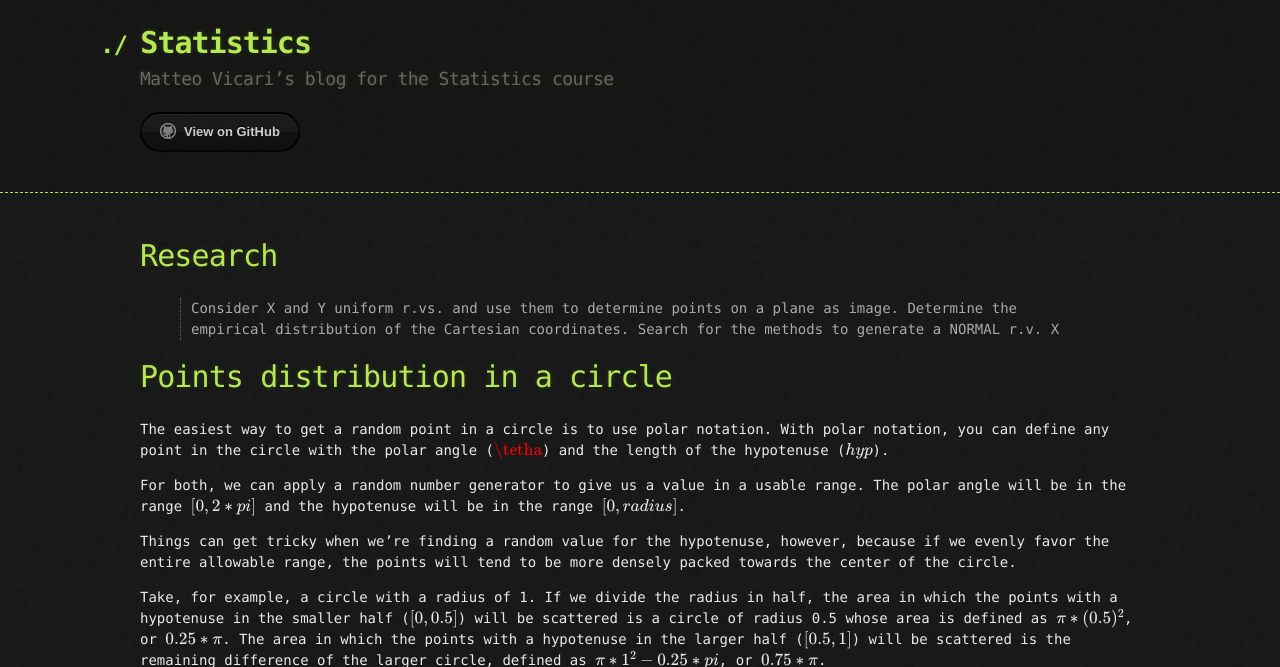
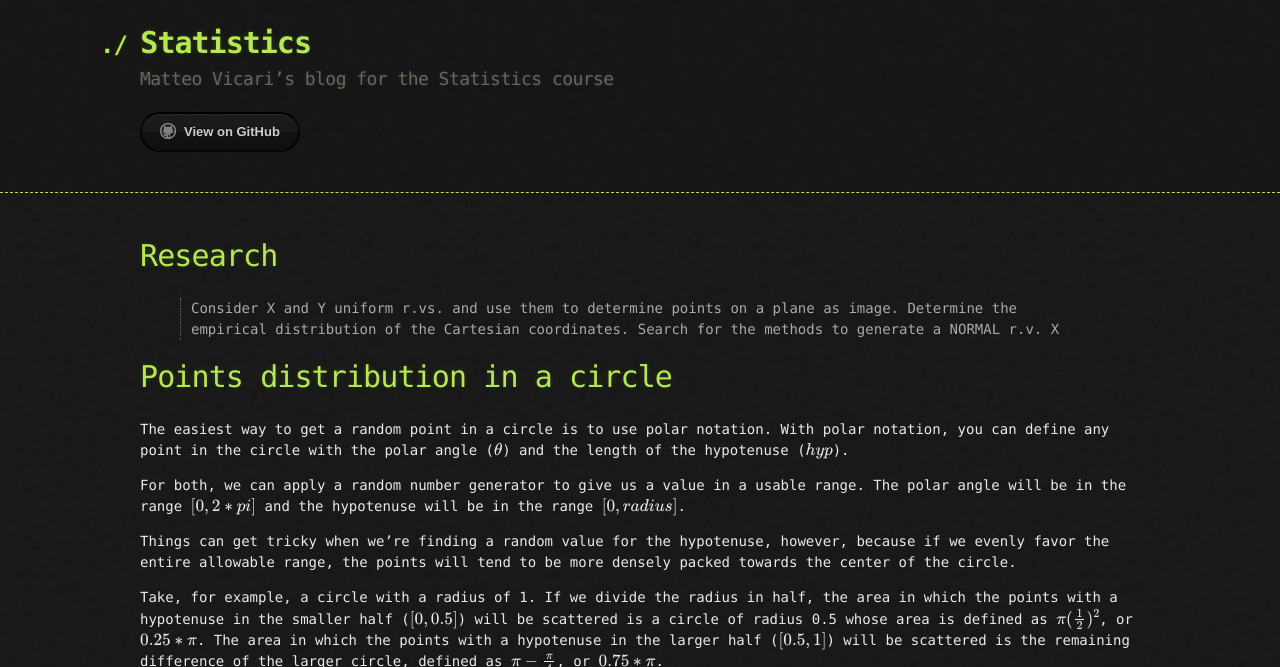
Before and after one commit to Videars/Statistics, a Jekyll site: the page built from Week8/research.md, in a window 1280 px wide. Shown: the top 667 px of the page. Built offline with Jekyll 4.4.1, drawn with Linux system fonts in a browser that asks for light colours; our own code applies the rules of GitHub Pages for plain Markdown files; formulas are drawn with MathJax 3; some of the changed text lies outside the part shown; grey boxes are pictures that could not be loaded.

Commit message:
Update research.md

```diff
--- a/Week8/research.md
+++ b/Week8/research.md
@@ -14,7 +14,7 @@
 # Points distribution in a circle
 
 The easiest way to get a random point in a circle is to use polar notation.
-With polar notation, you can define any point in the circle with the polar angle ($\tetha$) and the length of the hypotenuse ($hyp$).
+With polar notation, you can define any point in the circle with the polar angle ($\theta$) and the length of the hypotenuse ($hyp$).
 
 For both, we can apply a random number generator to give us a value in a usable range. The polar angle will be in the range $[0, 2 * pi]$ and
 the hypotenuse will be in the range $[0, radius]$.
@@ -23,6 +23,12 @@
 the points will tend to be more densely packed towards the center of the circle.
 
 Take, for example, a circle with a radius of 1. If we divide the radius in half, the area in which the points with a hypotenuse
-in the smaller half ($[0, 0.5]$) will be scattered is a circle of radius 0.5 whose area is defined as $\pi * (0.5)^2$, or $0.25 * \pi$.
+in the smaller half ($[0, 0.5]$) will be scattered is a circle of radius 0.5 whose area is defined as $\pi(\frac{1}{2})^2$, or $0.25 * \pi$.
 The area in which the points with a hypotenuse in the larger half ($[0.5, 1]$) will be scattered is the remaining difference of the larger circle,
-defined as $\pi * 1^2 - 0.25 * pi$, or $0.75 * \pi$.
+defined as $\pi - \frac{\pi}{4}$, or $0.75 * \pi$.
+
+<img width="500" alt="area" src="https://user-images.githubusercontent.com/105921751/202916828-bb0abcec-d00b-4a3c-9c0b-f76d7a0bccbb.jpeg">
+
+So even though the two halves are even, the area described by rotating the two halves around the center are drastically different. In order to allow for an even distribution, then, we need to take the square root of the random number before multiplying it by the radius to get our hypotenuse, so that we can exponentially favor values farther from the center.
+
+Once we have our values for ang and hyp, we can simply use sine and cosine to obtain values for the opposite ($opp$) and adjacent ($adj$) legs of our right triangle, which will equal the amount we need to add to/subtract from the x and y coordinates of our center point $(XC, YC)$.
```
